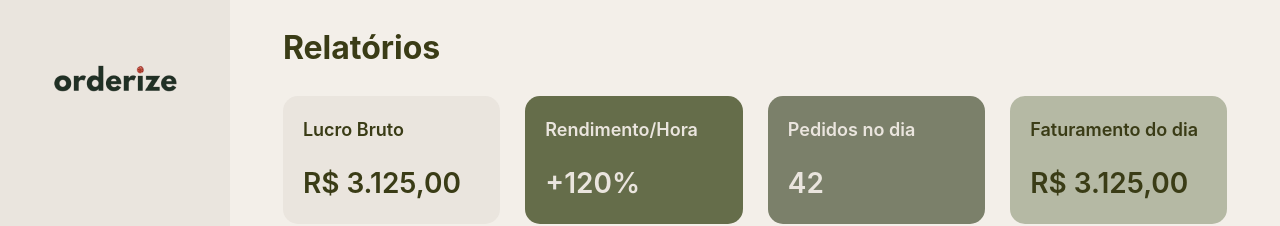
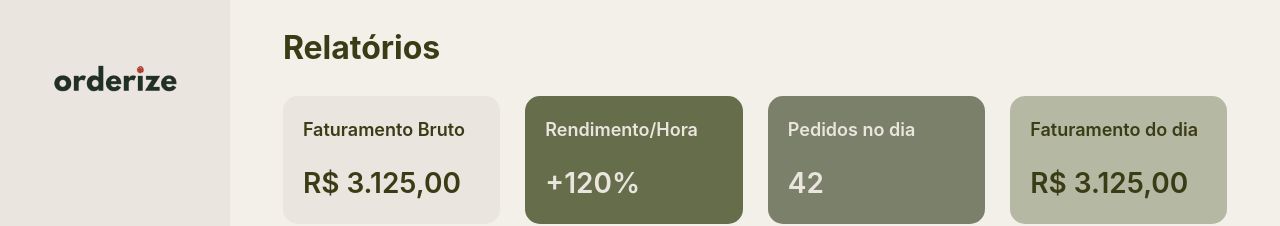
Before and after one commit to Orderize/site, a React (Vite) app: page /relatorios in a window 1280 px wide. Shown: the top 226 px of the page. Built offline with nearby package versions, Linux system fonts and the light colour scheme.

Commit message:
[FEAT] updating title chart

```diff
--- a/src/pages/report/report.jsx
+++ b/src/pages/report/report.jsx
@@ -13,7 +13,7 @@ function Report() {
 
     // faturamento semanal/mensal x
     // faturamento por salão e delivery x
-    // lucro bruto
+    // Faturamento bruto
 
     // faturamento do produto por hora
     // valor médio de cada pedido diario
@@ -43,7 +43,7 @@ function Report() {
                             <Kpi
                                 background={"#EAE5DE"}
                                 color={"#3A3C16"}
-                                title={"Lucro Bruto"}
+                                title={"Faturamento Bruto"}
                                 value={"R$ 3.125,00"}
                             />,
                             <Kpi
@@ -69,7 +69,7 @@ function Report() {
                             <Kpi
                                 background={"#EAE5DE"}
                                 color={"#3A3C16"}
-                                title={"Lucro Bruto"}
+                                title={"Faturamento Bruto"}
                                 value={"R$ 3.125,00"}
                             />,
                             <Kpi
--- a/src/services/ChartData/useChartData.jsx
+++ b/src/services/ChartData/useChartData.jsx
@@ -34,7 +34,7 @@ function useChartData() {
                         plugins: {
                             title: {
                                 display: true,
-                                text: "Faturamento R$ por Pedido",
+                                text: "Faturamentos por Período",
                                 font: {
                                     size: 20,
                                 },
@@ -77,7 +77,7 @@ function useChartData() {
                         plugins: {
                             title: {
                                 display: true,
-                                text: "Faturamentos por Período",
+                                text: "Faturamento R$ por Pedido",
                                 font: {
                                     size: 20,
                                 },
```
